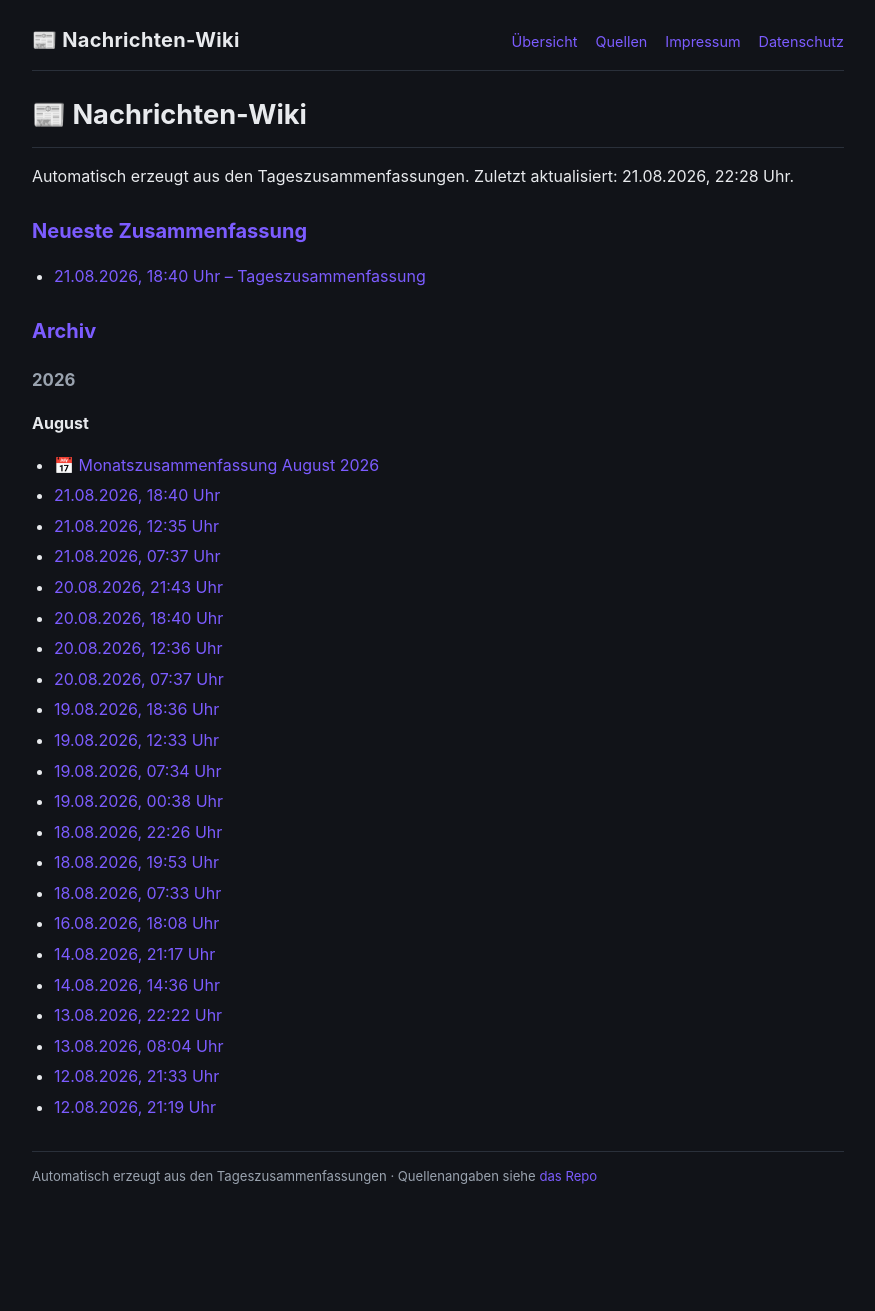
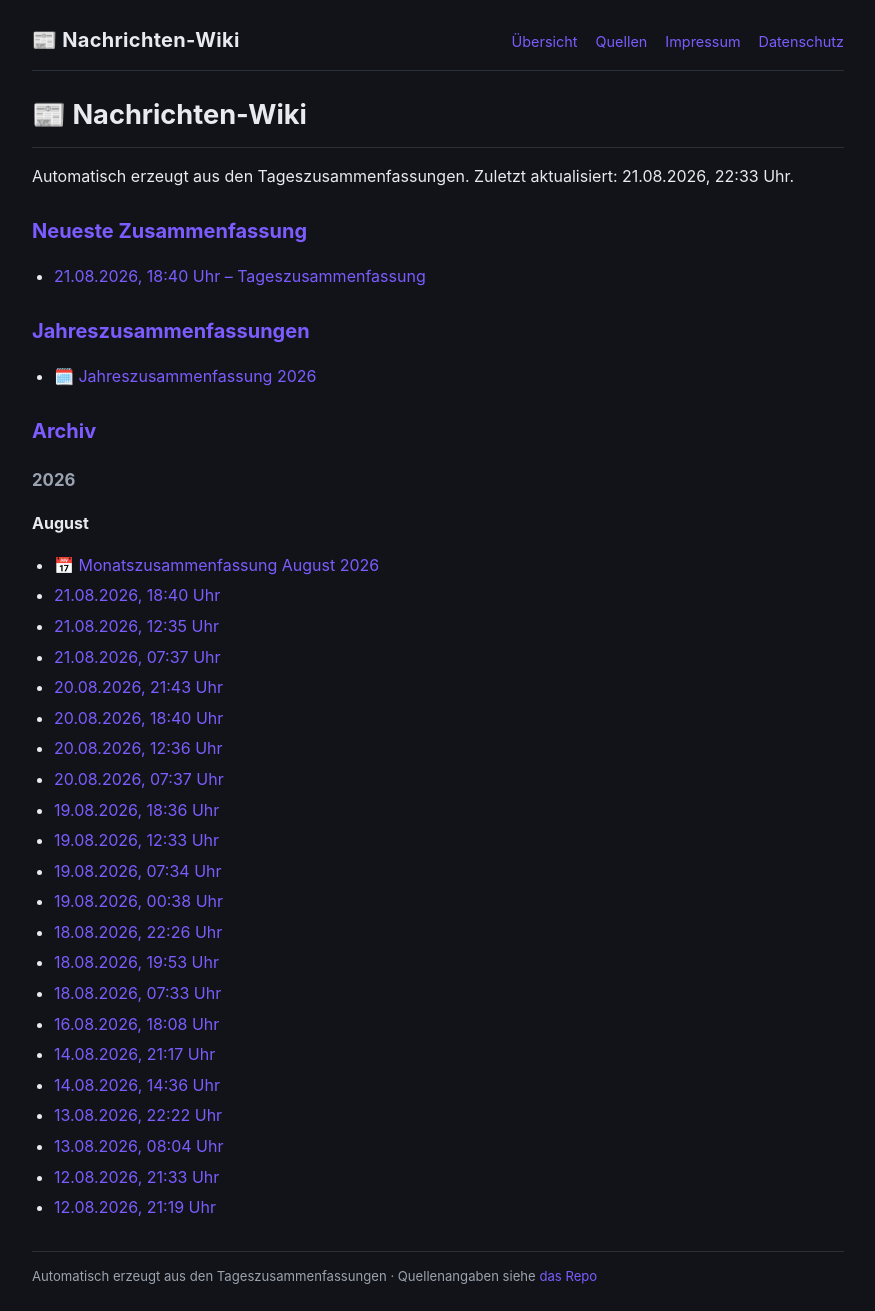
Before and after one commit to Ubuntu51/news-wiki, a Jekyll site: the page built from index.md, in a window 1280 px wide. Shown: the whole page, without its empty margins (202-1077 px from the left). Built offline with Jekyll 4.4.1, drawn with Linux system fonts in a browser that asks for light colours; our own code applies the rules of GitHub Pages for plain Markdown files; before the commit the page ends 1211 px from its top, so only the background shows below that.

Commit message:
Jahreszusammenfassung 2026 + Index-Link

```diff
--- a/index.md
+++ b/index.md
@@ -1,10 +1,14 @@
 # 📰 Nachrichten-Wiki
 
-Automatisch erzeugt aus den Tageszusammenfassungen. Zuletzt aktualisiert: 21.08.2026, 22:28 Uhr.
+Automatisch erzeugt aus den Tageszusammenfassungen. Zuletzt aktualisiert: 21.08.2026, 22:33 Uhr.
 
 ## Neueste Zusammenfassung
 
 - [21.08.2026, 18:40 Uhr – Tageszusammenfassung](2026/08/2026-08-21_18-40.html)
+
+## Jahreszusammenfassungen
+
+- 🗓️ [Jahreszusammenfassung 2026](2026/jahr.html)
 
 ## Archiv
 
```
Also changed, not shown: 2026/jahr.md (added, +25 -0 lines).
